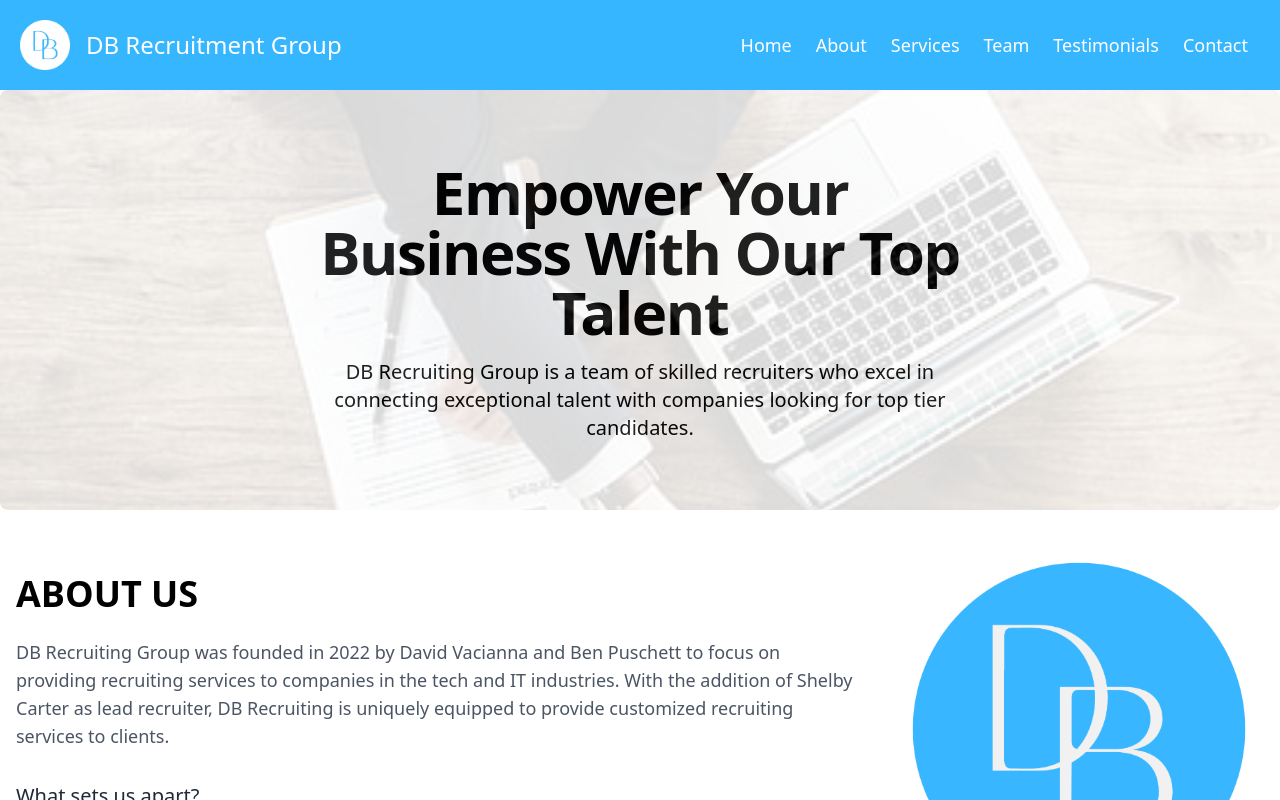
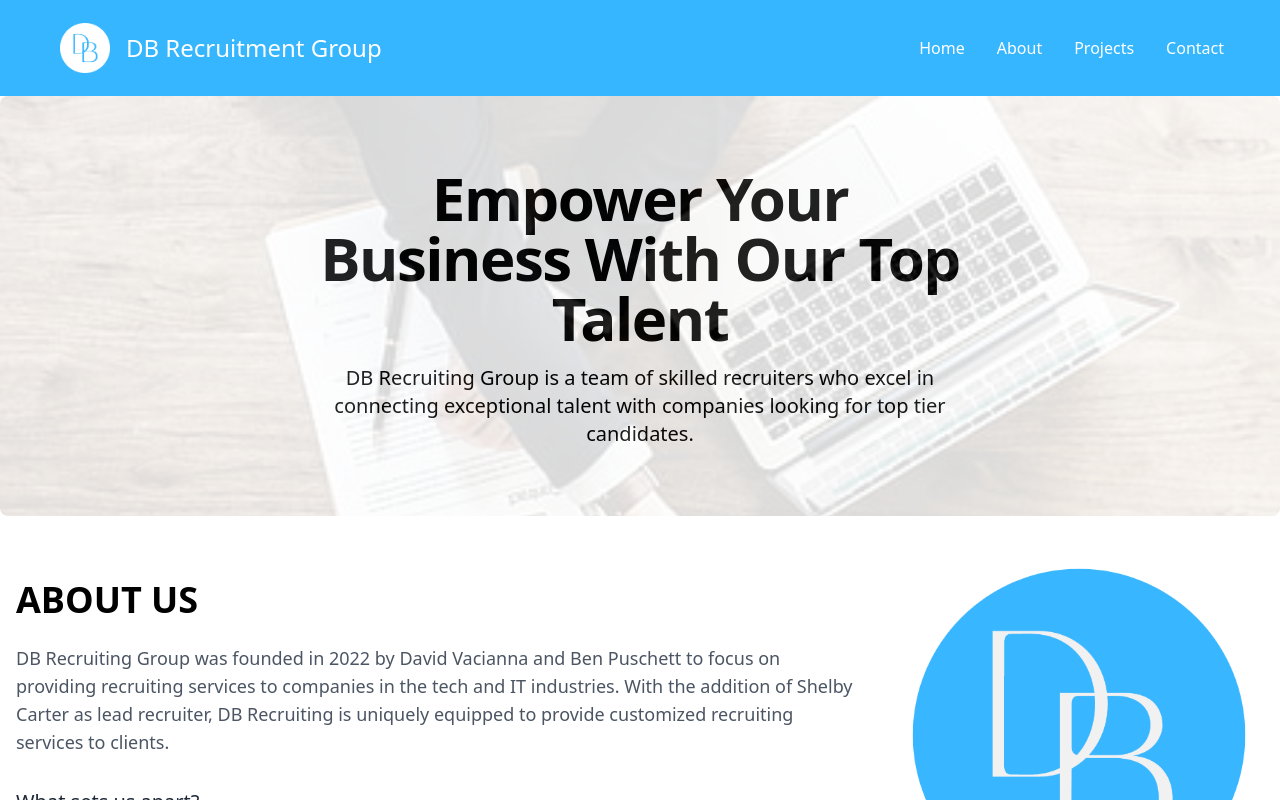
Before and after one commit to andrewjulian/dbrecruitment-website, a React (Vite) app: page / in a window 1280 px wide. Shown: the top 800 px of the page. Built offline with nearby package versions, Linux system fonts and the light colour scheme.

Commit message:
initial shift of navbar structure

```diff
--- a/package.json
+++ b/package.json
@@ -16,7 +16,8 @@
     "react-dom": "^18.2.0",
     "react-icons": "^4.8.0",
     "react-router": "^6.11.2",
-    "react-router-dom": "^6.11.2"
+    "react-router-dom": "^6.11.2",
+    "react-scroll": "^1.8.9"
   },
   "devDependencies": {
     "@types/react": "^18.0.28",
--- a/src/Components/Navbar.jsx
+++ b/src/Components/Navbar.jsx
@@ -1,85 +1,173 @@
-import React, { useEffect, useState } from "react";
-import { Link, useLocation } from "react-router-dom";
+import React, { useState } from "react";
+import { AiOutlineClose, AiOutlineMenu } from "react-icons/ai";
+import { Link } from "react-scroll";
 
 const Navbar = () => {
-  const location = useLocation();
-  const [path, setPath] = useState("/");
+  const [nav, setNav] = useState(false);
 
-  useEffect(() => {
-    setPath(location.pathname);
-  }, [location]);
+  const handleNav = () => {
+    setNav(!nav);
+  };
 
   return (
-    <>
-      <div className="flex justify-between bg-[#36b6ff]">
+    <div
+      id="navbar"
+      className="sticky top-0 z-30 mx-auto flex h-24 items-center justify-between  bg-[#36b6ff] px-4 text-white  sm:px-10 "
+    >
+      <div className="flex text-center">
+        <Link
+          to="navbar"
+          spy={true}
+          smooth={true}
+          offset={-70}
+          duration={500}
+          className="flex cursor-pointer items-center "
+        >
           <div className="flex justify-center p-5">
             <img
               src="/dblogo-whitecircle.png"
               className="h-[50px] w-auto"
               alt="logo"
             />
-          <h1 className="text-white text-2xl ml-4 my-auto">
+            <h1 className="my-auto ml-4 text-2xl text-white">
               DB Recruitment Group
             </h1>
           </div>
+        </Link>
+      </div>
 
-        <div className="flex justify-center my-auto mr-5 ">
+      <ul className="hidden md:flex">
+        <li className="p-4">
           <Link
-            to="/"
-            className={`text-white  hover:border-b hover:border-[#6b6ff] px-3 py-2 text-lg font-medium ${
-              path === "/" ? "text-black hover:text-black" : "text-white"
-            }`}
+            to="hero"
+            spy={true}
+            smooth={true}
+            offset={-70}
+            duration={500}
+            onClick={handleNav}
+            className="cursor-pointer hover:text-[#0097b2]"
           >
             Home
           </Link>
+        </li>
+        <li className="p-4">
           <Link
-            to="/about"
-            className={`text-white  hover:border-b hover:border-[#6b6ff] px-3 py-2 text-lg font-medium ${
-              path === "/about" ? "text-black hover:text-black" : "text-white"
-            }`}
+            to="about"
+            spy={true}
+            smooth={true}
+            offset={-100}
+            duration={500}
+            onClick={handleNav}
+            className="cursor-pointer hover:text-[#0097b2]"
           >
             About
           </Link>
+        </li>
+        <li className="p-4">
           <Link
-            to="/services"
-            /*  className="text-white hover:text-black hover:border-b hover:border-[#6b6ff] px-3 py-2  text-lg font-medium" */
-            className={`text-white hover:border-b hover:border-[#6b6ff] px-3 py-2 text-lg font-medium ${
-              path === "/services"
-                ? "text-black hover:text-black"
-                : "text-white"
-            }`}
+            to="projects"
+            spy={true}
+            smooth={true}
+            offset={-100}
+            duration={500}
+            onClick={handleNav}
+            className="cursor-pointer hover:text-[#0097b2]"
           >
-            Services
+            Projects
           </Link>
+        </li>
+        <li className="p-4">
           <Link
-            to="/team"
-            className={`text-white  hover:border-b hover:border-[#6b6ff] px-3 py-2 text-lg font-medium ${
-              path === "/team" ? "text-black hover:text-black" : "text-white"
-            }`}
-          >
-            Team
-          </Link>
-          <Link
-            to="/testimonials"
-            className={`text-white  hover:border-b hover:border-[#6b6ff] px-3 py-2 text-lg font-medium ${
-              path === "/testimonials"
-                ? "text-black hover:text-black"
-                : "text-white"
-            }`}
-          >
-            Testimonials
-          </Link>
-          <Link
-            to="/contact"
-            className={`text-white  hover:border-b hover:border-[#6b6ff] px-3 py-2 text-lg font-medium ${
-              path === "/contact" ? "text-black hover:text-black" : "text-white"
-            }`}
+            to="contact"
+            spy={true}
+            smooth={true}
+            offset={-100}
+            duration={500}
+            onClick={handleNav}
+            className="cursor-pointer hover:text-[#0097b2]"
           >
             Contact
           </Link>
+        </li>
+      </ul>
+
+      <div onClick={handleNav} className="m-2 block md:hidden">
+        {nav ? <AiOutlineClose size={20} /> : <AiOutlineMenu size={20} />}
+      </div>
+
+      <div
+        className={
+          nav
+            ? "fixed left-0 top-[0px] z-10 h-full w-[75%] bg-black text-white duration-500  ease-in-out md:hidden"
+            : "fixed left-[-100%]"
+        }
+      >
+        <ul>
+          <li className="flex border-b border-[#0097b2] p-4 pt-8">
+            <img
+              src="/dblogo-whitecircle.png"
+              className="h-[50px] w-auto"
+              alt="logo"
+            />
+            <h1 className="my-auto ml-4 text-2xl text-white">
+              DB Recruitment Group
+            </h1>
+          </li>
+          <li className="border-b border-[#0097b2] p-4">
+            <Link
+              to="hero"
+              spy={true}
+              smooth={true}
+              offset={-100}
+              duration={500}
+              onClick={handleNav}
+              className="cursor-pointer"
+            >
+              Home
+            </Link>
+          </li>
+          <li className="border-b border-[#0097b2] p-4">
+            <Link
+              to="about"
+              spy={true}
+              smooth={true}
+              offset={-100}
+              duration={500}
+              onClick={handleNav}
+              className="cursor-pointer"
+            >
+              About
+            </Link>
+          </li>
+          <li className="border-b border-[#0097b2] p-4">
+            <Link
+              to="projects"
+              spy={true}
+              smooth={true}
+              offset={-100}
+              duration={500}
+              onClick={handleNav}
+              className="cursor-pointer"
+            >
+              Projects
+            </Link>
+          </li>
+          <li className="p-4 ">
+            <Link
+              to="contact"
+              spy={true}
+              smooth={true}
+              offset={-100}
+              duration={500}
+              onClick={handleNav}
+              className="cursor-pointer"
+            >
+              Contact
+            </Link>
+          </li>
+        </ul>
       </div>
     </div>
-    </>
   );
 };
 
```
Also changed, not shown: 1 other file (tests, documents, lock files or other folders). Lines whose indentation alone changed are shown as unchanged.
